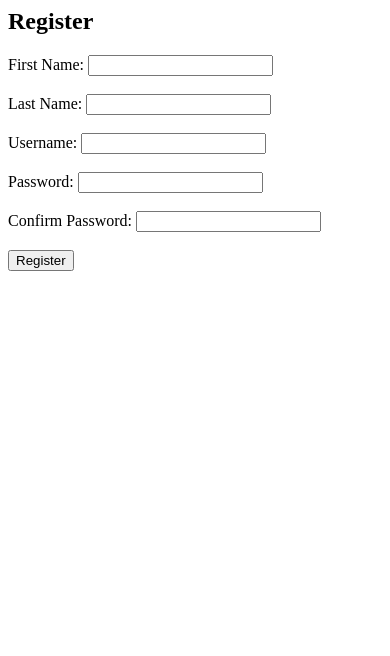
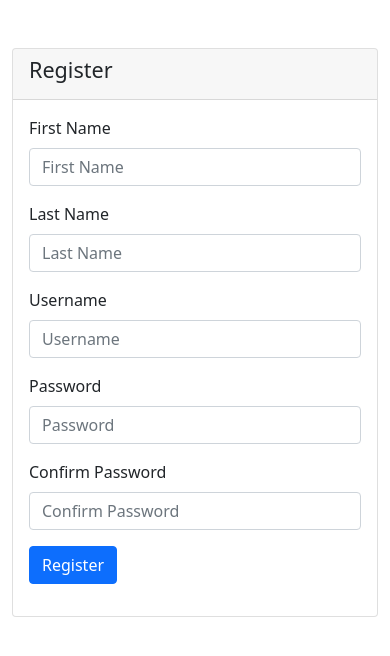
Before and after one commit to UPHSLBinan/J2T_lab_2, a PHP site: page /register.php in a window 390 px wide. Shown: the top 656 px of the page. Run offline with PHP 8.4, Linux system fonts and the light colour scheme.

Commit message:
used bootstrap on sign in and registration

```diff
--- a/form.php
+++ b/form.php
@@ -17,7 +17,7 @@ if ($conn->connect_error) {
   die("Connection failed: " . $conn->connect_error);
 }
 
-$sql = "INSERT INTO francis (fname, lname, age, email, detail)
+$sql = "INSERT INTO francis1 (fname, lname, age, email, detail)
 VALUES ('".$fname."', '".$lname."', '".$age."','".$email."','".$detail."')";
 
 if ($conn->query($sql) === TRUE) {
--- a/register.php
+++ b/register.php
@@ -1,22 +1,97 @@
+
 <html>
-<head>
-<title>Register </title>
-<body>
+  <head>
+    <title>Registration</title>
+    <!-- Bootstrap CSS -->
+    <link rel="stylesheet" href="https://cdn.jsdelivr.net/npm/bootstrap@5.0.2/dist/css/bootstrap.min.css">
+  </head>
+  <body>
+    <div class="container">
+      <div class="row justify-content-center mt-5">
+        <div class="col-md-6">
+          <div class="card">
+            <div class="card-header">
+              <h4>Register</h4>
+            </div>
+            <div class="card-body">
+            <?php
 
-<h2> Register</h2>
-<form action = "registered.php" method ="POST">
-<label for ="fname"> First Name:</label>
-<input type= "varchar" name = "fname"required><br><br>
-<label for ="lname"> Last Name:</label>
-<input type= "varchar" name = "lname"required><br><br>
-<label for ="username"> Username:</label>
-<input type= "varchar" name = "username"required><br><br>
-<label for ="password"> Password:</label>
-<input type= "password" name = "password"required><br><br>
-<label for="confirmpassword"> Confirm Password:</label>
-<input type= "password" name = "confirmpassword"required><br><br>
-<input type = "submit" value = "Register">
+                $servername = "localhost";
+                $username = "hernandez";
+                $password = "ranonline0110";
+                $db = "hernandez";
+                $conn = new mysqli($servername, $username, $password, $db);
 
-</form>
-</body>
+                // Check connection
+                if ($conn->connect_error) {
+                die("Connection failed: " . $conn->connect_error);
+                }
+
+                // checks if registration form is submitted
+                if ($_SERVER["REQUEST_METHOD"] == "POST") {
+                $username = $_POST['username'];
+                $fname = $_POST['fname'];
+                $lname = $_POST['lname'];
+                $password = $_POST['password'];
+                $confirmpassword = $_POST['confirmpassword'];
+
+                if(empty($username)||empty($password)||empty($confirmpassword)){
+                echo 'Please complete all fields';
+                }
+                else if  ($password != $confirmpassword){
+                echo '<div class="alert alert-danger" role="alert">
+                Passwords do not match!</div>';
+                }
+
+                else{
+                $sql = "SELECT * FROM accounts WHERE username='$username'"; $result = $conn->query($sql);
+                if ($result->num_rows > 0) {
+                    echo'<div class="alert alert-danger" role="alert">
+                    Username already exists!</div>';
+                }
+
+                else {
+                $sql = "INSERT INTO accounts (username, fname, lname, password, confirmpassword)
+                VALUES ('".$username."', '".$fname."', '".$lname."', '".$password."', '".$confirmpassword."')";
+                if ($conn->query($sql) === TRUE){
+                {echo '<div class="alert alert-success" role="alert">
+                    Registration Successful! <a href="index.php" class="alert-link">Log in here</a></div>';
+                }
+
+                }}
+                }}// Close database connection
+                $conn->close();?>
+              <form method="POST">
+                <div class="mb-3">
+                  <label for="fname" class="form-label">First Name</label>
+                  <input type="varchar" class="form-control" name="fname" placeholder="First Name"required>
+                </div>
+                <div class="mb-3">
+                  <label for="lname" class="form-label">Last Name</label>
+                  <input type="varchar" class="form-control" name="lname" placeholder="Last Name"required>
+                </div>
+                <div class="mb-3">
+                  <label for="username" class="form-label">Username</label>
+                  <input type="varchar" class="form-control" name="username" placeholder="Username"required>
+                </div>
+                <div class="mb-3">
+                  <label for="password" class="form-label">Password</label>
+                  <input type="password" class="form-control" name="password" placeholder="Password"required>
+                </div>
+                <div class="mb-3">
+                  <label for="confirmpassword" class="form-label">Confirm Password</label>
+                  <input type="password" class="form-control" name="confirmpassword" placeholder="Confirm Password"required>
+                </div>
+                <button type="submit" class="btn btn-primary">Register</button>
+
+              </form>
+
+            </div>
+          </div>
+        </div>
+      </div>
+    </div>
+    <!-- Bootstrap JS -->
+    <script src="https://cdn.jsdelivr.net/npm/bootstrap@5.0.2/dist/js/bootstrap.min.js"></script>
+  </body>
 </html>
```
Also changed, not shown: index.php (+35 -15 lines), sign-in.css (added, +33 -0 lines), sign-in/index.html (+6 -6 lines).
